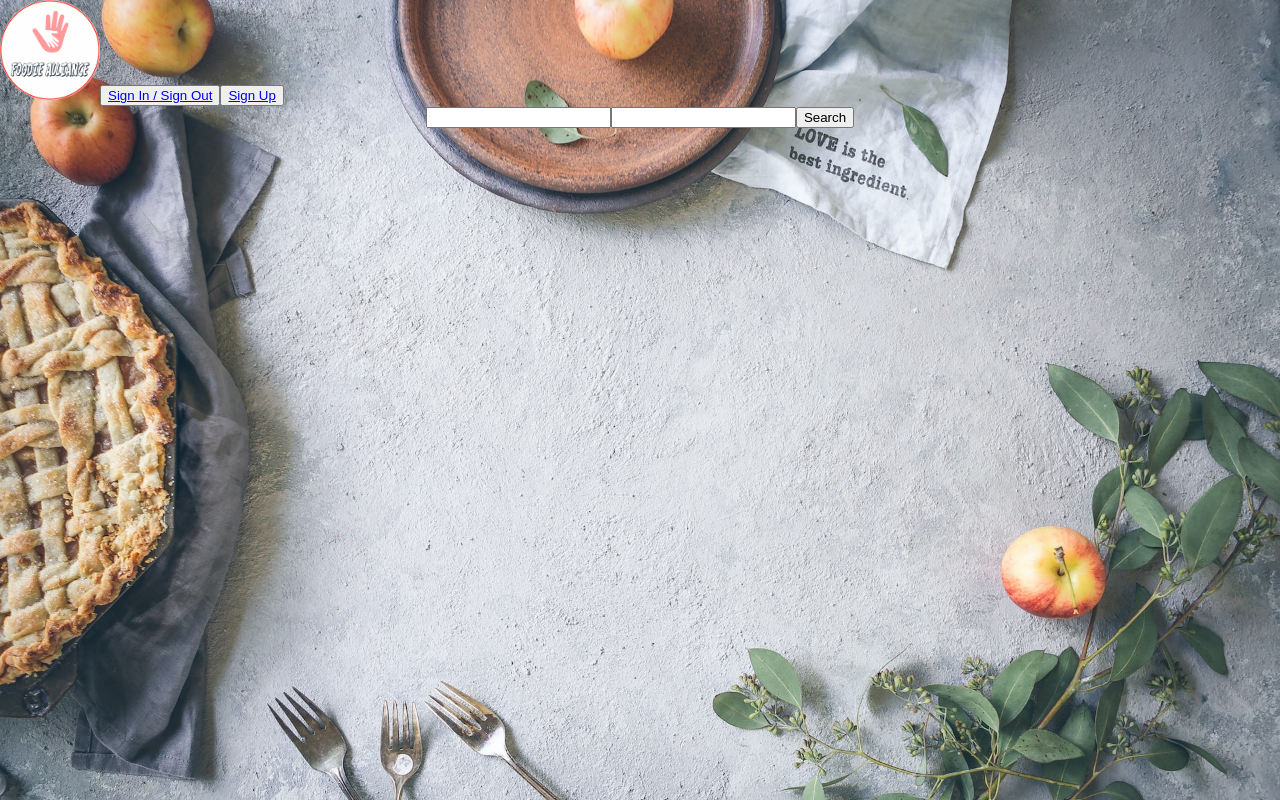
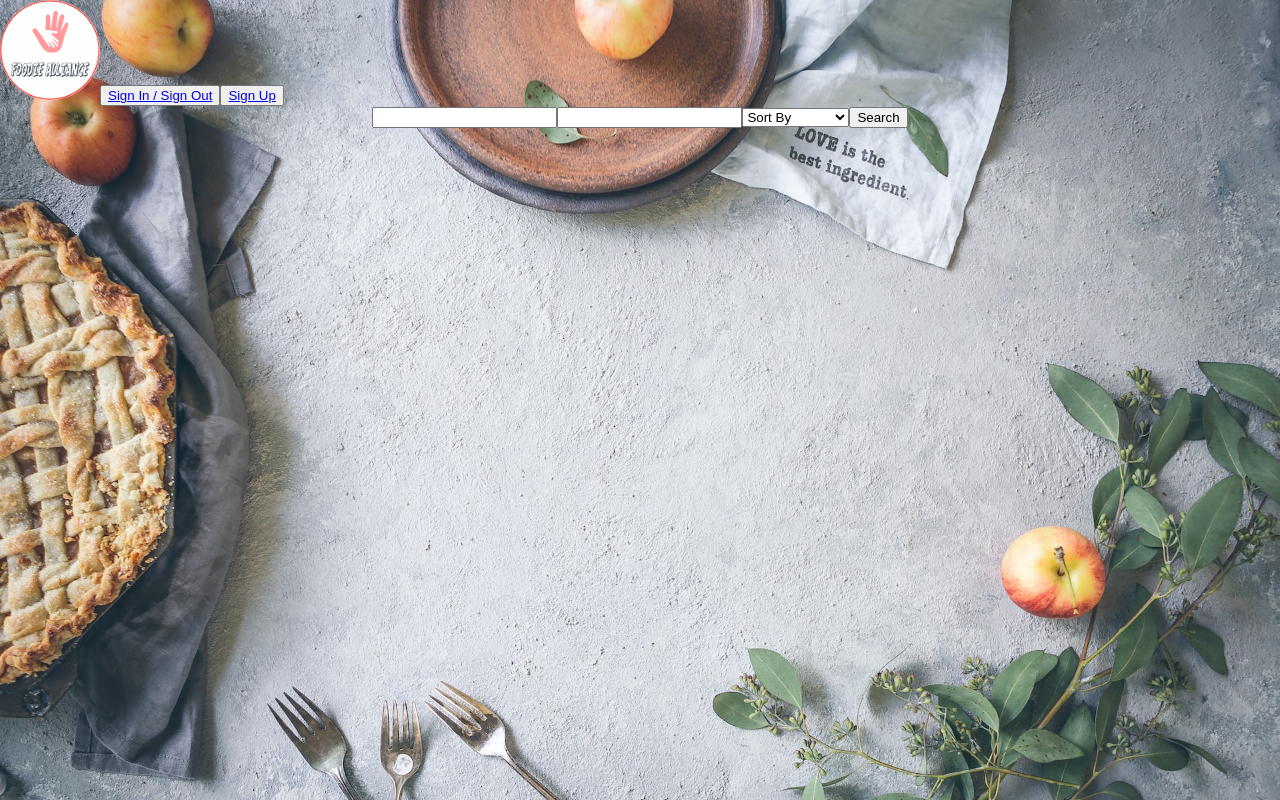
Before and after one commit to zbl14/capstone-planning-log-and-proposal, a React (Create React App) app: page / in a window 1280 px wide. Built offline with nearby package versions, Linux system fonts and the light colour scheme; no server answers.

Commit message:
add sort_by

```diff
--- a/src/components/landingPage/LandingPage.js
+++ b/src/components/landingPage/LandingPage.js
@@ -7,11 +7,13 @@ import TopNav from "../TopNav";
 const LandingPage = () => {
   const navigate = useNavigate();
 
-  const search = (term, location) => {
-    const urlEncodedTerm = encodeURI(term);
-    const urlEncodedLocation = encodeURI(location);
+  const search = (term, location, sortBy) => {
+    console.log(term, location, sortBy);
+    const encodedTerm = encodeURI(term);
+    const encodedLocation = encodeURI(location);
+    const encodedSortBy = encodeURI(sortBy);
     navigate(
-      `/search?find_desc=${urlEncodedTerm}&find_loc=${urlEncodedLocation}`
+      `/search?find_desc=${encodedTerm}&find_loc=${encodedLocation}&sort_by=${encodedSortBy}`
     );
   };
   return (
--- a/src/components/landingPage/searchBar/SearchBar.js
+++ b/src/components/landingPage/searchBar/SearchBar.js
@@ -4,9 +4,10 @@ import PropTypes from "prop-types";
 const SearchBar = (props) => {
   const [term, setTerm] = useState(props.term || "");
   const [location, setLocation] = useState(props.location || "");
+  const [sortBy, setSortBy] = useState(props.sortBy || "best_match");
 
   const submit = (event) => {
-    props.search(term, location);
+    props.search(term, location, sortBy);
     event.preventDefault();
   };
   return (
@@ -28,6 +29,20 @@ const SearchBar = (props) => {
           }}
           value={location}
         />
+        <select
+          name="sortBy"
+          onChange={(event) => {
+            setSortBy(event.target.value);
+          }}
+          defaultValue="best_match"
+        >
+          <option value="best_match" disabled>
+            Sort By
+          </option>
+          <option value="best_match">Best Match</option>
+          <option value="rating">Highest Rated</option>
+          <option value="review_count">Most Reviewd</option>
+        </select>
         <button onClick={submit}>Search</button>
       </form>
     </React.Fragment>
--- a/src/components/navBar/NavBar.js
+++ b/src/components/navBar/NavBar.js
@@ -4,6 +4,7 @@ import { Link } from "react-router-dom";
 import logo from "../../assets/foodie-alliance-logo.png";
 
 const NavBar = (props) => {
+  console.log(props.sortBy);
   return (
     <React.Fragment>
       <Link to="/">
@@ -12,6 +13,7 @@ const NavBar = (props) => {
       <SearchBar
         term={props.term}
         location={props.location}
+        sort_by={props.sortBy}
         search={props.search}
       />
       <button>Sign In</button>
--- a/src/components/search/Search.js
+++ b/src/components/search/Search.js
@@ -11,26 +11,40 @@ const Search = () => {
   const params = new URLSearchParams(location.search);
   const term = params.get("find_desc");
   const locationParam = params.get("find_loc");
+  const sortBy = params.get("sort_by");
   const [businesses, amountResults, searchParams, performSearch] =
-    useBusinessSearch(term, locationParam);
+    useBusinessSearch(term, locationParam, sortBy);
+  console.log(searchParams);
 
   if (!term || !locationParam) {
     navigate("/");
   }
 
-  const search = (term, location) => {
+  const search = (term, location, sort_by) => {
     const encodedTerm = encodeURI(term);
     const encodedLocation = encodeURI(location);
-    navigate(`/search?find_desc=${encodedTerm}&find_loc=${encodedLocation}`);
-    performSearch({ term, location });
+    const encodedSortBy = encodeURI(sort_by);
+    navigate(
+      `/search?find_desc=${encodedTerm}&find_loc=${encodedLocation}&sort_by=${encodedSortBy}`
+    );
+    console.log("hi");
+    console.log({ term, location, sort_by });
+    performSearch({ term, location, sort_by });
   };
-
+  console.log(searchParams.location);
+  console.log(searchParams.sort_by);
   return (
     <React.Fragment>
-      <NavBar term={term} location={locationParam} search={search} />
+      <NavBar
+        term={term}
+        location={locationParam}
+        sortBy={sortBy}
+        search={search}
+      />
       <SearchResultSummary
         term={searchParams.term}
         location={searchParams.location}
+        sort_by={searchParams.sort_by}
         amountResults={amountResults}
         showResults={businesses ? businesses.length : 0}
       />
--- a/src/components/search/searchResultSummary/SearchResultSummary.js
+++ b/src/components/search/searchResultSummary/SearchResultSummary.js
@@ -2,13 +2,28 @@ import React from "react";
 import PropTypes from "prop-types";
 
 const SearchResultSummary = (props) => {
+  console.log(props);
+  const sortBy = (props) => {
+    switch (props.sort_by) {
+      case "best_match":
+        return "Best Match";
+      case "rating":
+        return "Rating";
+      case "review_count":
+        return "Review Count";
+      default:
+        throw new Error(`There is no sort matching ${props.sortBy}.`);
+    }
+  };
+  console.log(sortBy(props));
   return (
     <React.Fragment>
       <p>
         {props.term} in {props.location}
       </p>
       <p>
-        Showing 1-{props.showResults} out of {props.amountResults} results
+        Showing 1-{props.showResults} out of {props.amountResults} results and
+        sorted by {sortBy(props)}
       </p>
     </React.Fragment>
   );
--- a/src/hooks/yelpAPI/useBusinessSearch.js
+++ b/src/hooks/yelpAPI/useBusinessSearch.js
@@ -11,13 +11,18 @@ const initialState = {
   amountResults: 0,
 };
 
-const useBusinessSearch = (term, location) => {
+const useBusinessSearch = (term, location, sort_by) => {
   const [state, dispatch] = useReducer(useBusinessSearchReducer, initialState);
-  const [searchParams, setSearchParams] = useState({ term, location });
+  const [searchParams, setSearchParams] = useState({
+    term,
+    location,
+    sort_by,
+  });
 
   useEffect(() => {
     const get = (path, queryParams) => {
       const query = queryString.stringify(queryParams);
+      console.log(query);
       return fetch(`${API_BASE_URL}${path}?${query}`, {
         headers: {
           Authorization: `Bearer ${BEARER_TOKEN}`,
@@ -26,7 +31,6 @@ const useBusinessSearch = (term, location) => {
         },
       });
     };
-    // setBusinesses([]);
     const fetchData = async () => {
       try {
         const response = await get("/businesses/search", searchParams);
```
